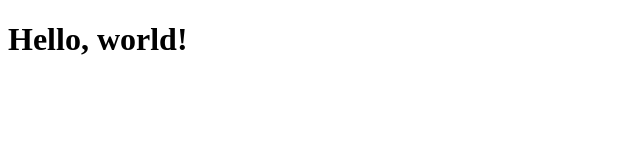
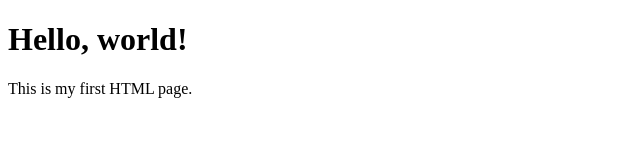
Before and after one commit to R1dhaa/new-project, a plain HTML site: page index.html in a window 1280 px wide. Shown: the whole page, without its empty margins (0-640 px from the left). Drawn offline with Linux system fonts and the light colour scheme.

Commit message:
added para

```diff
--- a/index.html
+++ b/index.html
@@ -7,5 +7,6 @@
 </head>
 <body>
   <h1>Hello, world!</h1>
+  <p>This is my first HTML page.</p>
 </body>
 </html>
```
